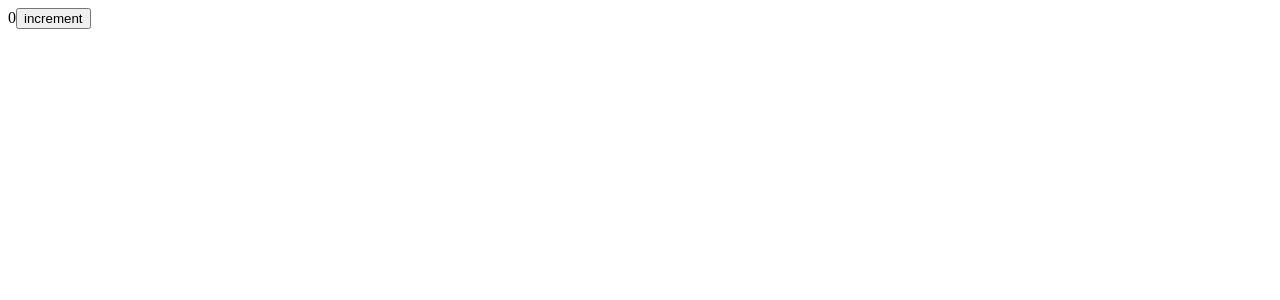
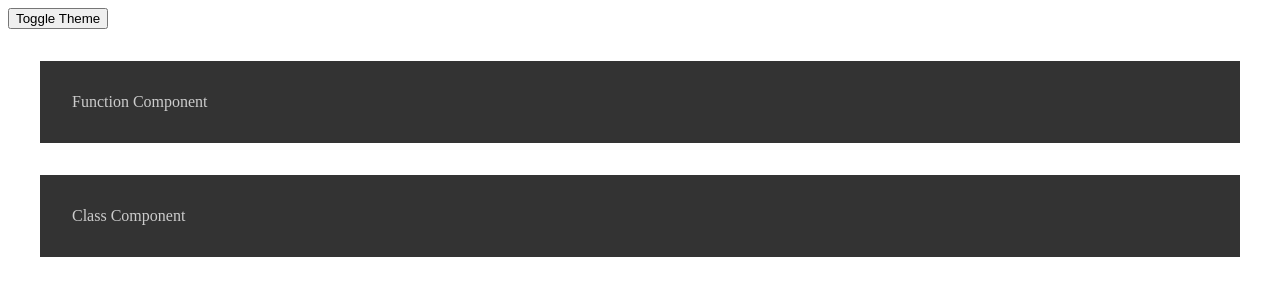
Before and after one commit to muhsinachipra/React-Practise, a React (Vite) app: page / in a window 1280 px wide. Shown: the top 300 px of the page. Built offline with nearby package versions, Linux system fonts and the light colour scheme.

Commit message:
Context API

```diff
--- a/src/App.jsx
+++ b/src/App.jsx
@@ -22,23 +22,28 @@
 import ComponentA from "./ComponentA";
 import RefHook from "./RefHook";
 import StopWatch from "./StopWatch";
+import List2 from "./List2";
 
-import List2 from "./List2";
+import FunctionalComponent from "./FunctionContextComponent";
+import ClassComponent from "./ClassContextComponent";
 import React, { useCallback, useEffect, useMemo, useState } from "react";
+
+export const ThemeContext = React.createContext();
 
 export default function App() {
 
-  const [count, setCount] = useState(0)
+  const [darkTheme, setDarkTheme] = useState(true);
 
-  const handleClick = useCallback(() => {
-    setCount(c => c + 1)
-  }, [count])
+  function toggleTheme() {
+    setDarkTheme(prev => !prev)
+  }
 
   return (
-    <div>
-      {count}
-      <List2 onClick={handleClick} />
-    </div>
+    <ThemeContext.Provider value={darkTheme}>
+      <button onClick={toggleTheme}>Toggle Theme</button>
+      <FunctionalComponent />
+      <ClassComponent />
+    </ThemeContext.Provider>
   );
 
 }
--- /dev/null
+++ b/src/ClassContextComponent.jsx
@@ -0,0 +1,28 @@
+import React, { Component } from 'react'
+import { ThemeContext } from './App'
+
+export default class ClassComponent extends Component {
+
+  themeStyles(dark) {
+    return {
+      backgroundColor: dark ? '#333' : '#CCC',
+      color: dark ? '#CCC' : '#333',
+      padding: '2rem',
+      margin: '2rem'
+    }
+  }
+
+  render() {
+    return (
+      <ThemeContext.Consumer>
+        {
+          darkTheme =>{
+            return <div style={this.themeStyles(darkTheme)}>
+              Class Component
+            </div>
+          }
+        }
+      </ThemeContext.Consumer>
+    )
+  }
+}
--- /dev/null
+++ b/src/FunctionContextComponent.jsx
@@ -0,0 +1,21 @@
+import React, { useContext } from 'react'
+import { ThemeContext } from './App'
+
+function FunctionalComponent() {
+  const darkTheme = useContext(ThemeContext)
+
+  const themeStyle = {
+    backgroundColor: darkTheme ? '#333' : '#CCC',
+    color: darkTheme ? '#CCC' : '#333',
+    padding: '2rem',
+    margin: '2rem'
+  }
+
+  return (
+    <div style={themeStyle}>
+      Function Component
+    </div>
+  )
+}
+
+export default FunctionalComponent
```
